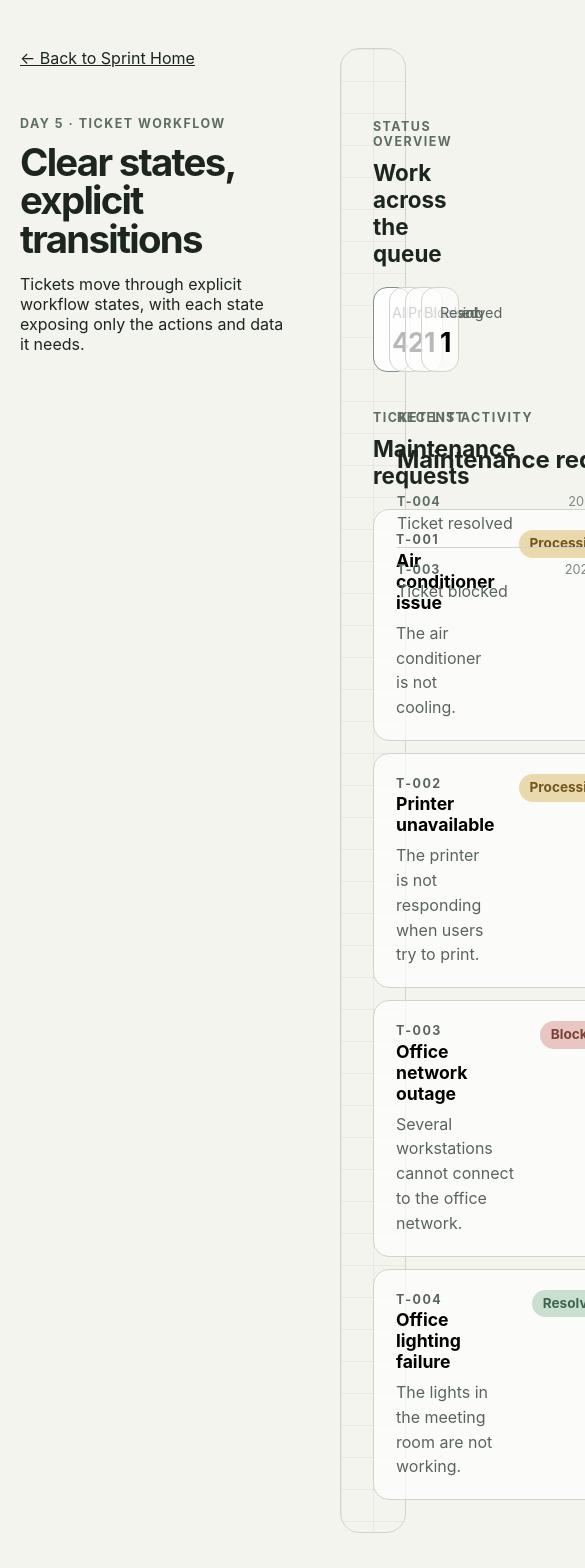
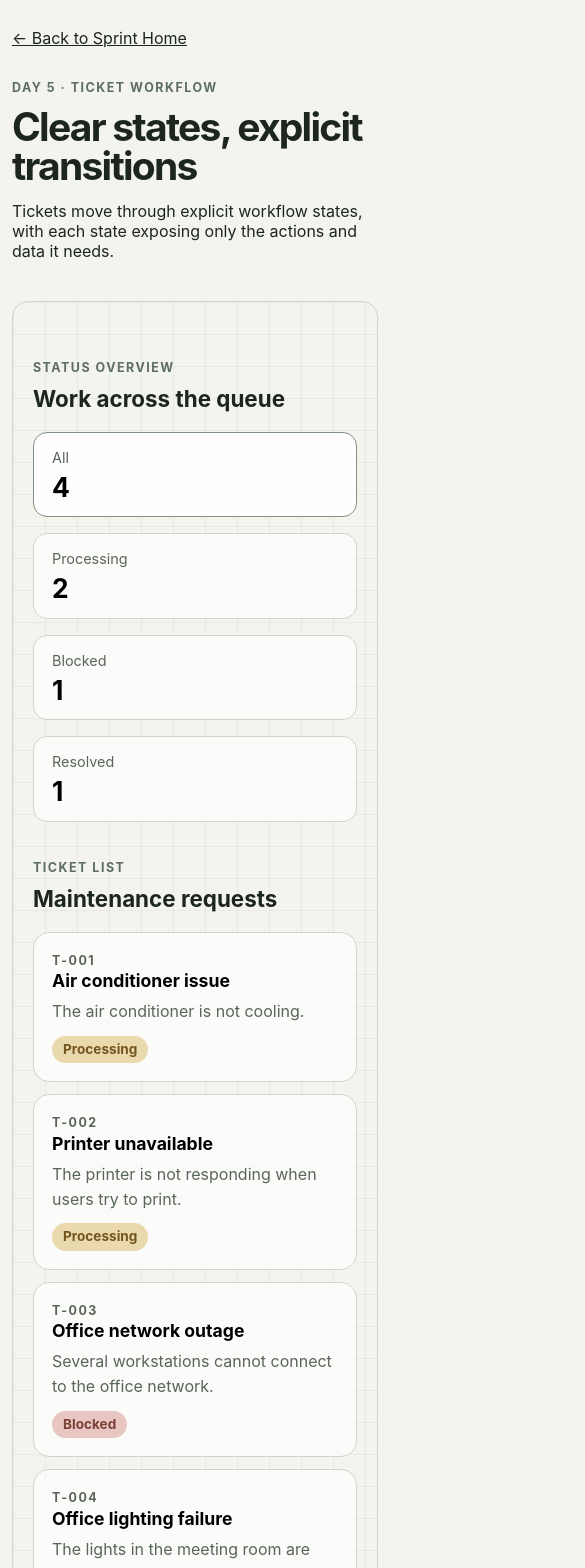
Before and after one commit to stuartchendev/7-day-frontend-production-sprint, a React (Vite) app: page /day-5 in a window 390 px wide. Shown: the top 1568 px of the page, 585 px wide, since content can reach past the window. Built offline with nearby package versions, Linux system fonts and the light colour scheme.

Commit message:
feat(day-5): add responsive layout support

```diff
--- a/src/days/day-5/day-five.css
+++ b/src/days/day-5/day-five.css
@@ -561,3 +561,86 @@
 .day-five__detail-back:hover {
     color: #3f4b43;
 }
+
+@media (max-width: 1024px) {
+    .day-five {
+        grid-template-columns: 1fr;
+        gap: 24px;
+    }
+
+    .day-five__intro {
+        position: static;
+    }
+
+    .day-five__main-grid {
+        grid-template-columns: 1fr;
+    }
+
+    .day-five__status-grid {
+        grid-template-columns: repeat(2, minmax(0, 1fr));
+    }
+}
+
+@media (max-width: 720px) {
+    .day-five {
+        width: min(100% - 24px, 1320px);
+        padding: 28px 0 64px;
+    }
+
+    .day-five__workspace {
+        padding: 20px;
+        border-radius: 16px;
+    }
+
+    .day-five__header {
+        margin-top: 32px;
+    }
+
+    .day-five__header h1 {
+        font-size: clamp(2rem, 10vw, 3rem);
+    }
+
+    .day-five__status-grid {
+        grid-template-columns: 1fr;
+    }
+
+    .day-five__ticket-heading {
+        align-items: flex-start;
+        flex-direction: column;
+        gap: 10px;
+    }
+
+    .day-five__ticket-card {
+        flex-direction: column;
+        gap: 12px;
+        padding: 18px;
+    }
+
+    .day-five__activity-item {
+        gap: 10px;
+    }
+
+    .day-five__detail-header h2 {
+        font-size: 1.5rem;
+    }
+
+    .day-five__detail-actions {
+        gap: 8px;
+    }
+
+    .day-five__detail-actions>button {
+        flex: 1 1 auto;
+    }
+
+    .day-five__block-panel>div {
+        flex-wrap: wrap;
+    }
+
+    .day-five__block-panel button {
+        flex: 1 1 auto;
+    }
+
+    .day-five__history-meta {
+        flex-wrap: wrap;
+    }
+}
```
